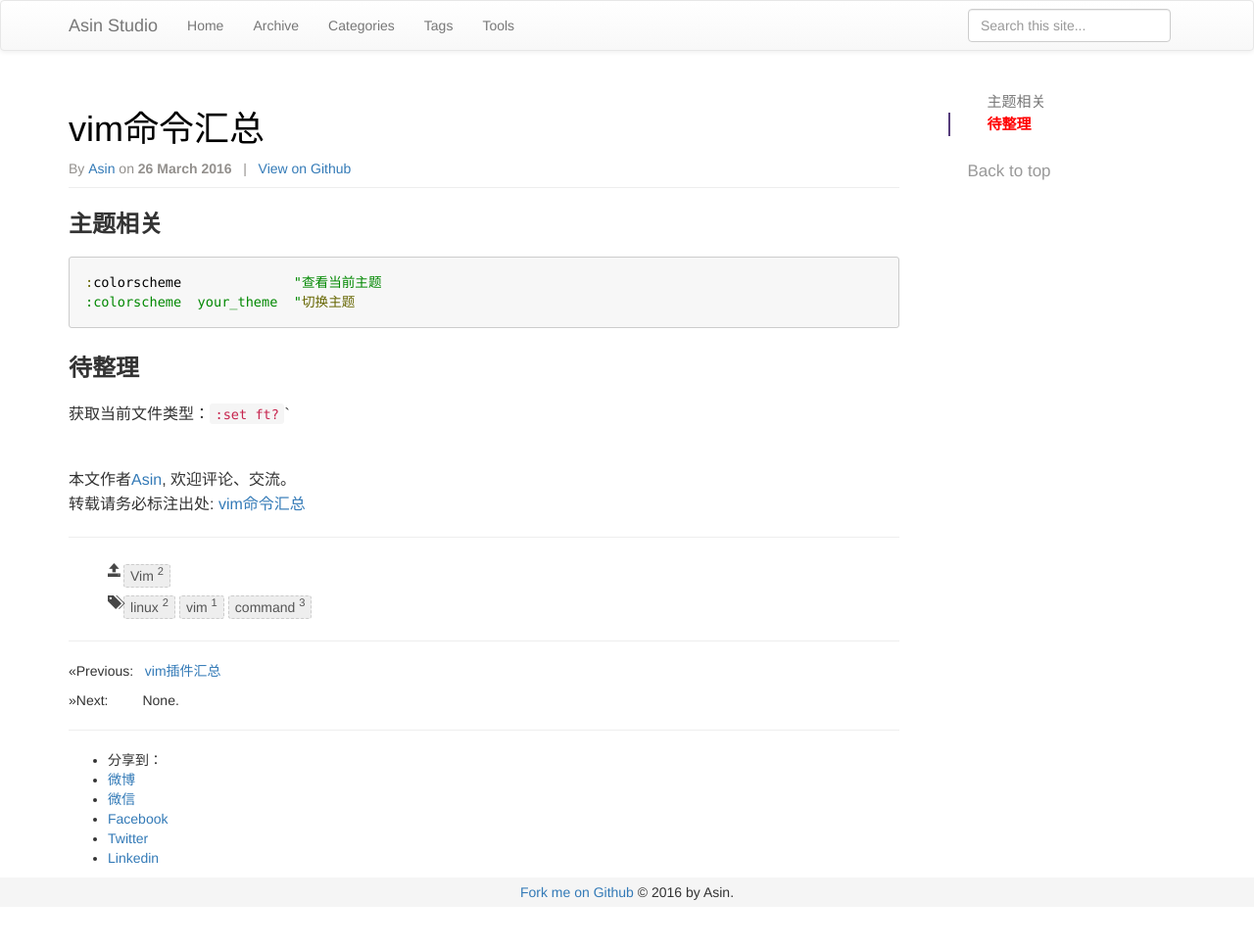
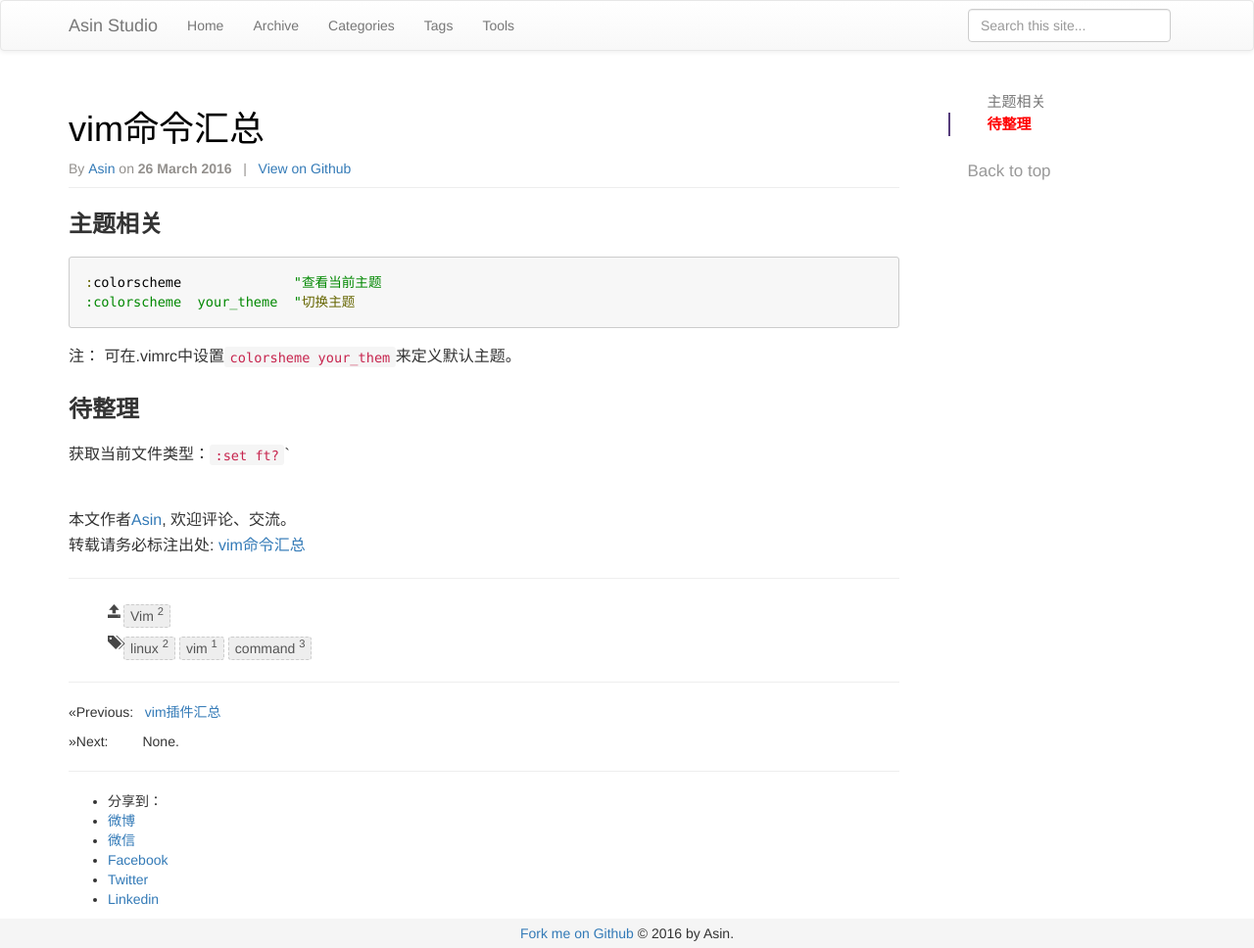
Before and after one commit to asin929/asin929.github.io, a Jekyll site: the page built from _posts/Vim/2016-03-26-vim命令汇总.md, in a window 1280 px wide. Shown: the whole page at 98% size. Built offline with Jekyll 4.4.1, drawn with Linux system fonts in a browser that asks for light colours; comment, search, counter and statistics services are not loaded; before the commit the page ends 926 px from its top, so only the background shows below that.

Commit message:
Update 2016-03-26-vim命令汇总.md

````diff
--- a/_posts/Vim/2016-03-26-vim命令汇总.md
+++ b/_posts/Vim/2016-03-26-vim命令汇总.md
@@ -20,6 +20,9 @@ tags : [linux, vim, command]
 
 ```
 
+注： 可在.vimrc中设置`colorsheme your_them`来定义默认主题。
+
+
 ### 待整理
 
 获取当前文件类型：`:set ft?``
````
